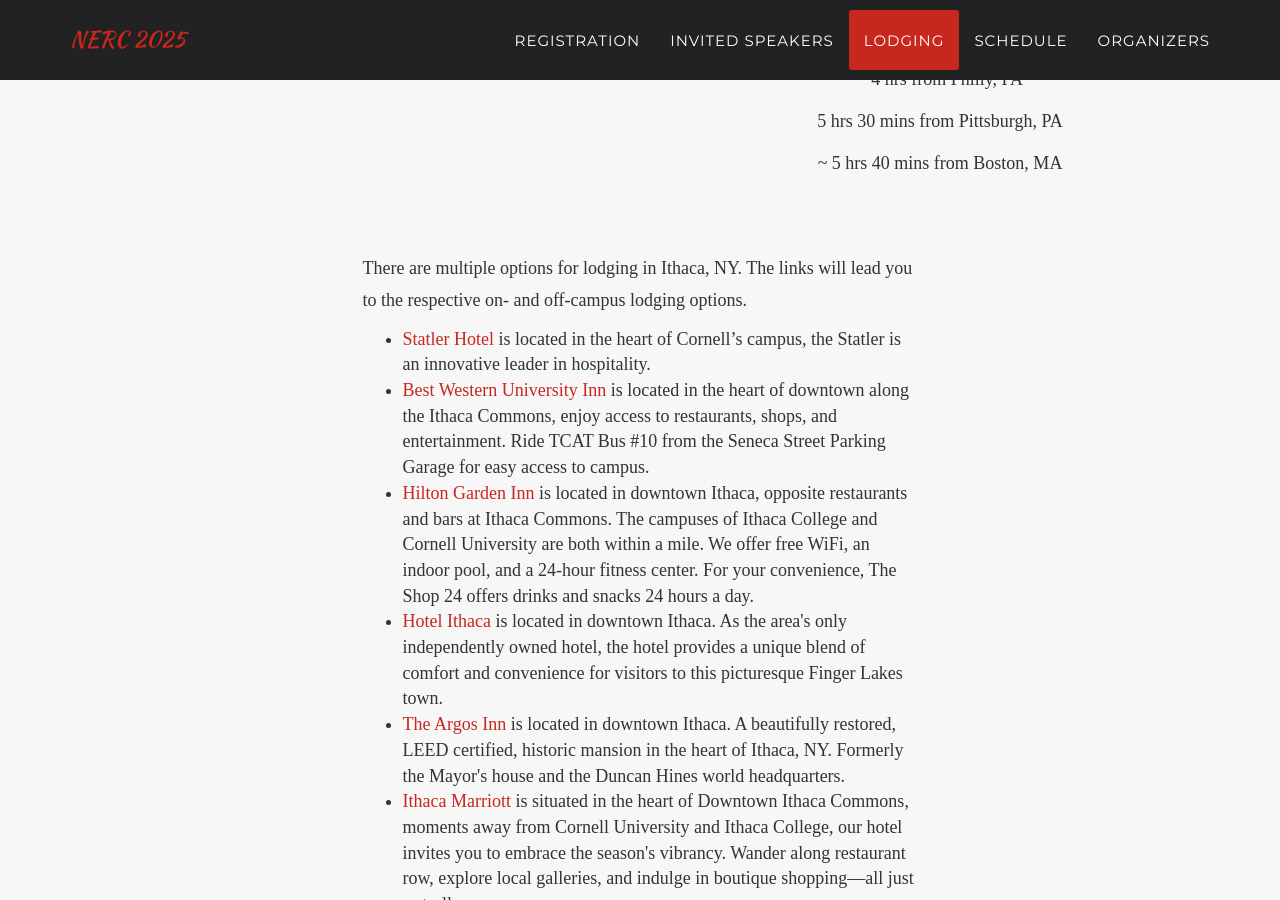
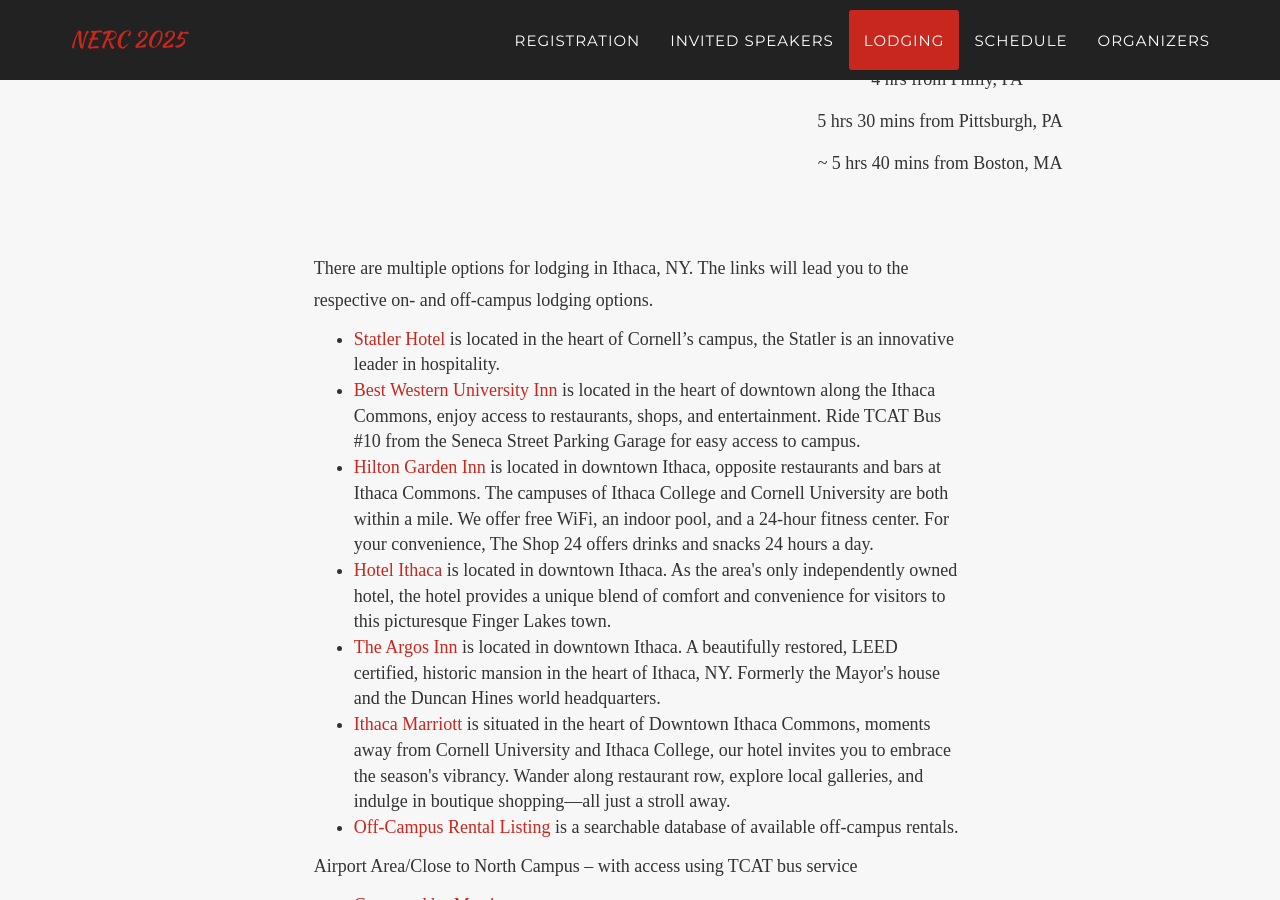
Before and after one commit to Cornell-Tech-AIRLab/cornell2025.nerc.io, a Jekyll site: the page built from index.html, in a window 1280 px wide and 900 px high, scrolled down 3547 px. Built offline with Jekyll 4.4.1, drawn with Linux system fonts in a browser that asks for light colours; some web fonts are replaced.

Commit message:
lodge col and schedule col

```diff
--- a/_includes/lodging.html
+++ b/_includes/lodging.html
@@ -30,7 +30,7 @@
                     </div>
                 </div>
 
-                <div class="col-sm-6" style="float:none;margin:auto;">
+                <div class="col-sm-7" style="float:none;margin:auto;">
                     <p style="font-family: 'Times New Roman', Times, serif; font-size: 18px;"><br><br>There are multiple options for lodging in Ithaca, NY. The links will lead you to the respective on- and off-campus lodging options.</p>
 
                     <ul style="font-family: 'Times New Roman', Times, serif; font-size: 18px;">
--- a/_includes/schedule.html
+++ b/_includes/schedule.html
@@ -8,6 +8,7 @@
       <div class="row justify-content-md-center text-center">
       <!--<div class="col col-md-8 align-self-center">-->
         <!-- <table class="table table-bordered mx-auto; margin-left: auto; margin-right: auto;"> -->
+        <div class="col-sm-7" style="float:none;margin:auto;">
         <table class="table table-bordered mx-auto center;">
           <tbody>
             <tr>
@@ -132,6 +133,7 @@
             </tr>
           </tbody>
         </table>
+      </div>
       <!--</div>-->
     <!--</div>-->
   </div>
```
